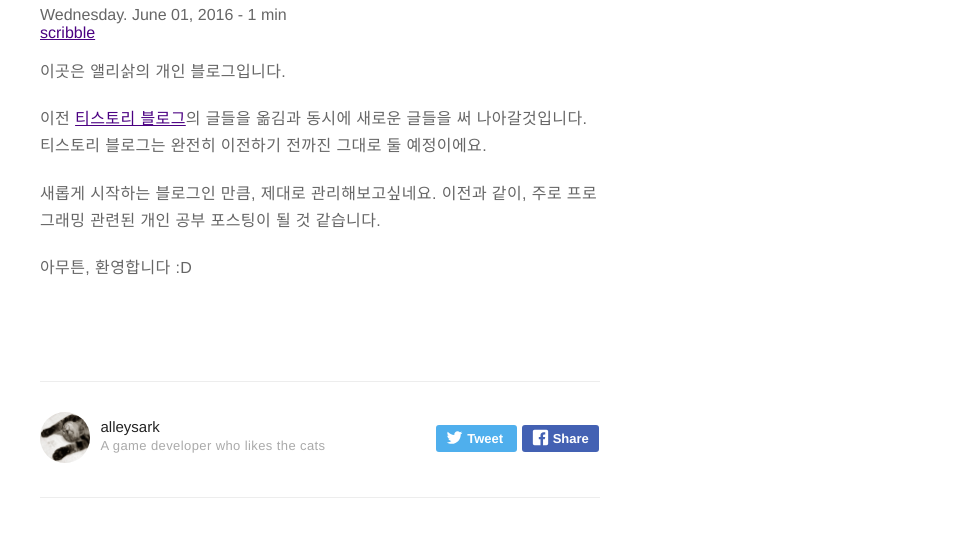
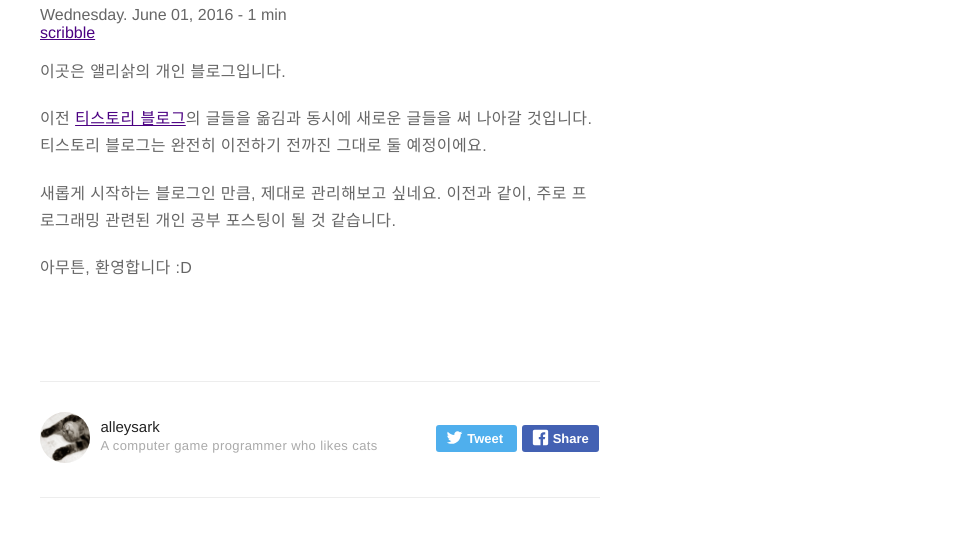
Before and after one commit to alleysark/alleysark.github.io, a Jekyll site: the page built from _posts/2016-06-01-welcome.markdown, in a window 1280 px wide. Shown: the part 213-751 px from the top of the page, without its empty margins (320-1280 px from the left). Built offline with Jekyll 4.4.1, drawn with Linux system fonts in a browser that asks for light colours; comment, search, counter and statistics services are not loaded.

```diff
--- a/_config.yml
+++ b/_config.yml
@@ -1,13 +1,13 @@
 # main text of home
 name: alleysark
-bio: 'A game developer who likes the cats'
+bio: 'A computer game programmer who likes cats'
 
 # if it's an external image, update below for true
 external-image: false
 picture: 'assets/images/profile.jpg'
 
 # your url: http://USERNAME.github.io
-url: http://alleysark.github.io
+url:
 
 permalink: /:title/
 
@@ -22,7 +22,7 @@ highlighter: rouge
 # analytics-piwik-id: 1
 
 # if you don't want comments in your posts, set to false
-disqus: mydisqus
+disqus: alleysark
 
 # if you don't have any of social below, comment the line
 linkedin: 예람-심-3825488b
--- a/_posts/2016-06-01-welcome.markdown
+++ b/_posts/2016-06-01-welcome.markdown
@@ -11,8 +11,8 @@ jemoji:
 
 이곳은 앨리삵의 개인 블로그입니다.
 
-이전 [티스토리 블로그](http://alleysark.tistory.com)의 글들을 옮김과 동시에 새로운 글들을 써 나아갈것입니다. 티스토리 블로그는 완전히 이전하기 전까진 그대로 둘 예정이에요.
+이전 [티스토리 블로그](http://alleysark.tistory.com)의 글들을 옮김과 동시에 새로운 글들을 써 나아갈 것입니다. 티스토리 블로그는 완전히 이전하기 전까진 그대로 둘 예정이에요.
 
-새롭게 시작하는 블로그인 만큼, 제대로 관리해보고싶네요. 이전과 같이, 주로 프로그래밍 관련된 개인 공부 포스팅이 될 것 같습니다.
+새롭게 시작하는 블로그인 만큼, 제대로 관리해보고 싶네요. 이전과 같이, 주로 프로그래밍 관련된 개인 공부 포스팅이 될 것 같습니다.
 
 아무튼, 환영합니다 :D
```
